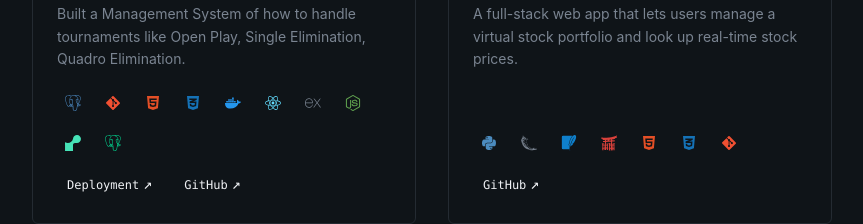
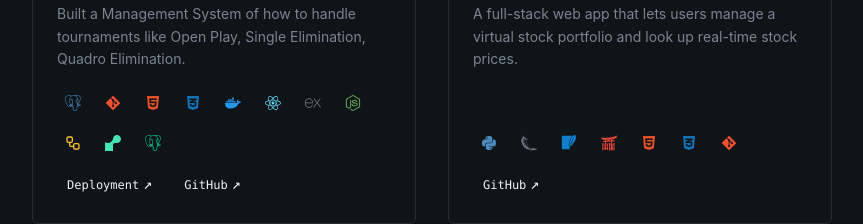
Before and after one commit to Ein-shen/My-porfolio, a React (Vite) app: page / in a window 1280 px wide. Shown: the part 1520-1744 px from the top of the page, without its empty margins (208-1071 px from the left). Built offline with nearby package versions, Linux system fonts and the light colour scheme; the HTML template or start-up script is replaced by a standard one.

Commit message:
added the ci/cd tech used in pikol

```diff
--- a/src/sections/Projects.jsx
+++ b/src/sections/Projects.jsx
@@ -59,6 +59,7 @@ const projects = [
       "React",
       "Express",
       "Node.js",
+      "CI/CD",
       "Render",
       "NeonDB"
     ],
```
